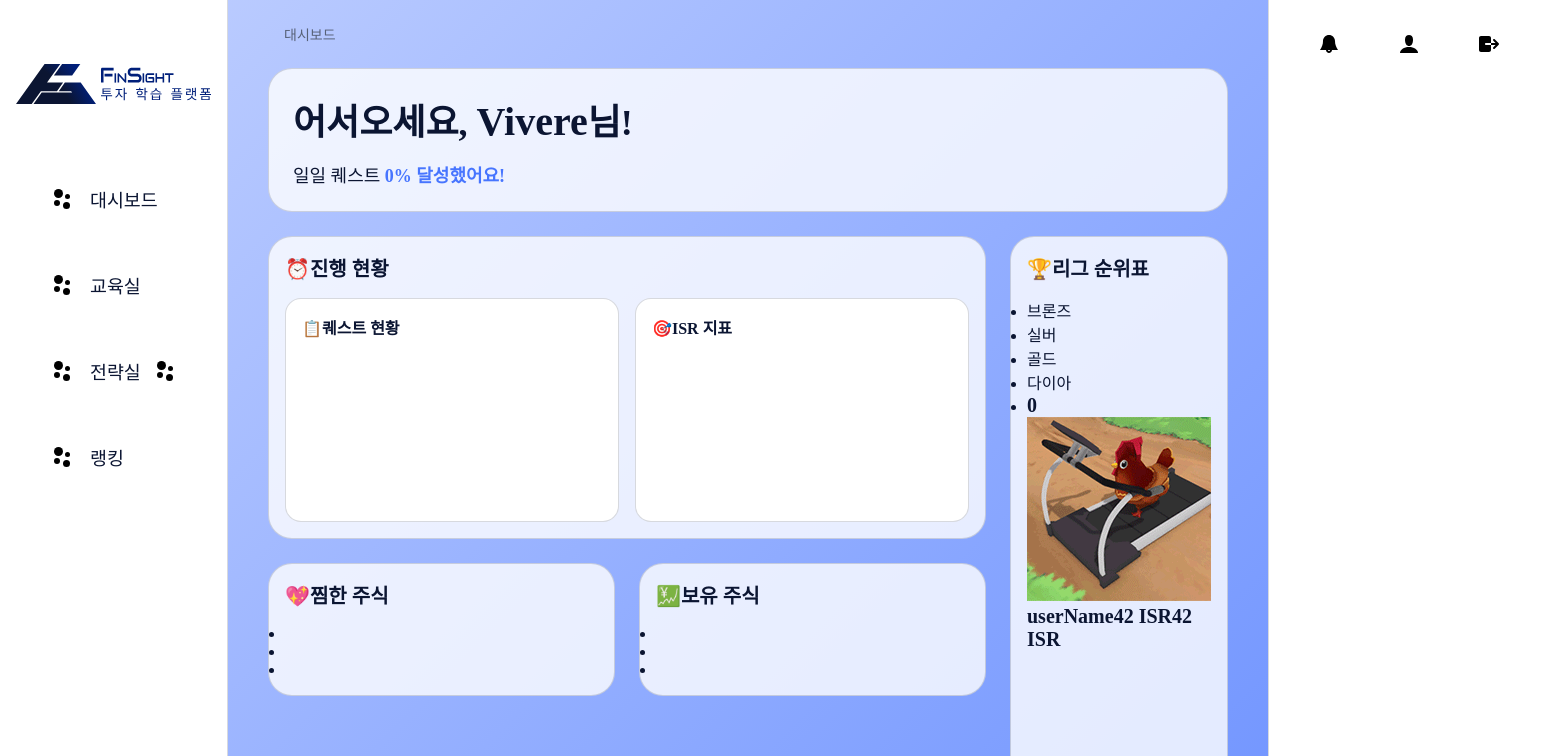
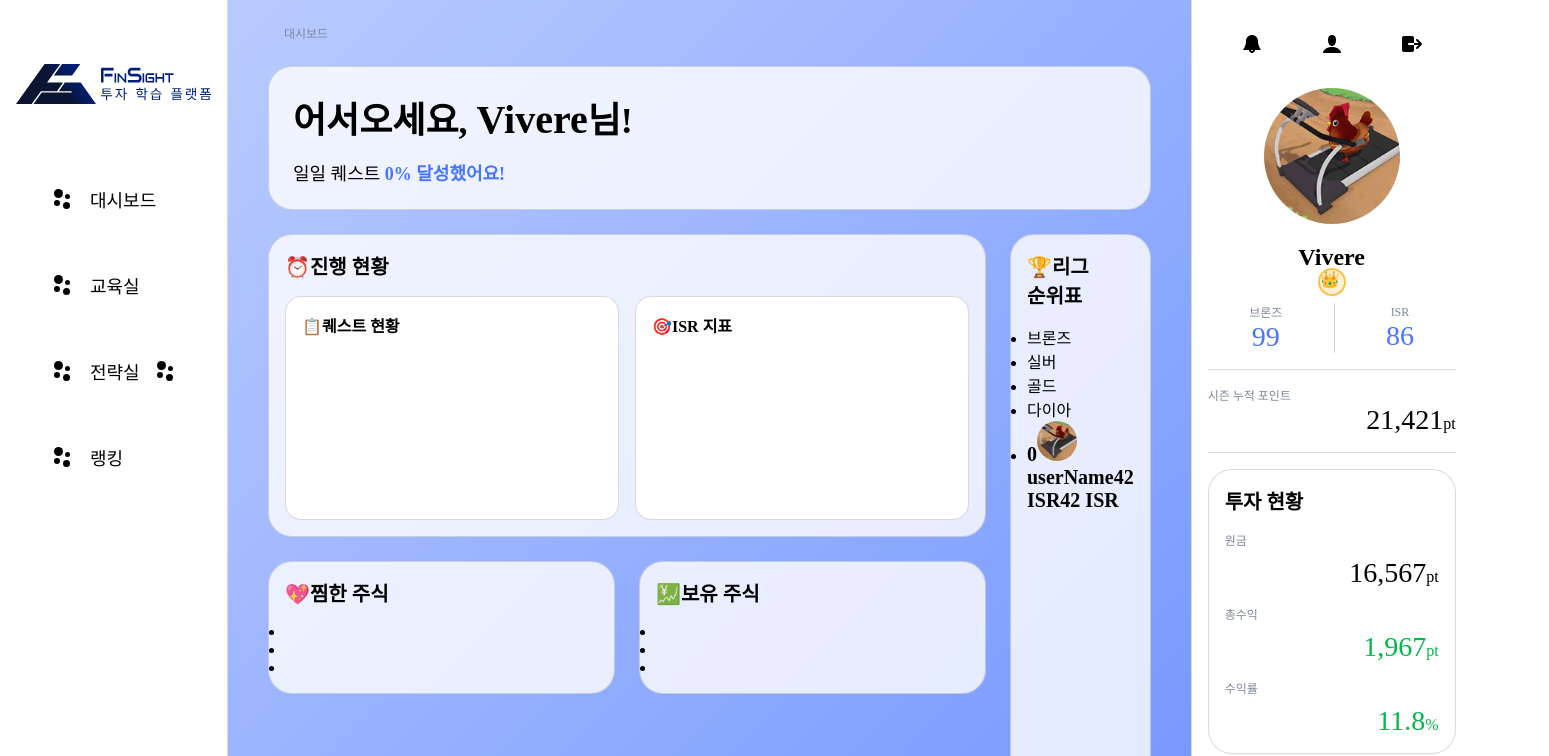
Before and after one commit to uzchang91/FinSight, a React (Vite) app in the folder frontend/: page / in a window 1280 px wide. Shown: the top 756 px of the page, 1549 px wide, since content can reach past the window. Built offline with nearby package versions, Linux system fonts and the light colour scheme; a web font is replaced by a local one.

Commit message:
Update /Frontend

```diff
--- a/frontend/src/App.jsx
+++ b/frontend/src/App.jsx
@@ -1,6 +1,7 @@
 import React, { useState } from 'react'
 import favicon from './assets/favicon.svg'
 import Landing from './components/Landing'
+import Login from './components/Login'
 import Main from './components/Main'
 
 function App() {
@@ -8,6 +9,7 @@ function App() {
   return (
     <div>
       {/* <Landing /> */}
+      {/* <Login /> */}
       <Main />
     </div>
   )
--- a/frontend/src/components/Dashboard.css
+++ b/frontend/src/components/Dashboard.css
@@ -8,7 +8,7 @@
   display: flex;
   gap: 0.5rem;
 
-  font-size: 0.875rem;
+  font-size: 0.75rem;
   color: var(--text-highlight);
   padding: 1.5rem 1.5rem 0 1rem;
 }
@@ -130,6 +130,19 @@
   font-weight: 600;
 }
 
+.rank-list {
+  display: flex;
+  align-items: center;
+  gap: 1rem;
+}
+
+.rank-profile {
+  width: 2.5rem;
+  height: 2.5rem;
+
+  border-radius: 2rem;
+}
+
 /* quest canvas */
 
 
--- a/frontend/src/components/Dashboard.jsx
+++ b/frontend/src/components/Dashboard.jsx
@@ -50,21 +50,20 @@ const Dashboard = () => {
             </div>
           </div>
         </div>
+        {/* ranks */}
         <div className='dash-rank'>
           <span>🏆리그 순위표</span>
-          <div>
-            <div>
-              <ul>
-                <li>브론즈</li>
-                <li>실버</li>
-                <li>골드</li>
-                <li>다이아</li>
-              </ul>
-            </div>
-            <ul>
-              <li>
+          <div className=''>
+            <ul className=''>
+              <li>브론즈</li>
+              <li>실버</li>
+              <li>골드</li>
+              <li>다이아</li>
+            </ul>
+            <ul className='rank-list'>
+              <li className=''>
                 <span>0</span>
-                <img src={profile} alt="account image" />
+                <img src={profile} alt="account image" className='rank-profile' />
                 <span>userName</span>
                 <span>42 ISR</span>
                 <span>42 ISR</span>
--- a/frontend/src/components/Join.css
+++ b/frontend/src/components/Join.css
@@ -26,7 +26,7 @@
   align-items: center;
   gap: 0.5rem;
 
-  font-size: 0.875rem;
+  font-size: 0.75rem;
   font-weight: 500;
 
   cursor: pointer;
@@ -63,13 +63,13 @@
   border-radius: 1.5rem;
   box-sizing: border-box;
   backdrop-filter: blur(0.5rem);
-  font-size: 1.15rem;
+  font-size: 1.125rem;
   font-weight: 600;
 }
 
 .kakao_btn {
   background-color: #FEE500;
-  border-radius: 0.875rem;
+  border-radius: 0.75rem;
   height: 3rem;
   width: 100%;
   border: none;
@@ -91,7 +91,7 @@
 
 .google_btn {
   background-color: white;
-  border-radius: 0.875rem;
+  border-radius: 0.75rem;
   height: 3rem;
   width: 100%;
   border: 1px solid #747775;
--- a/frontend/src/components/Landing.css
+++ b/frontend/src/components/Landing.css
@@ -94,7 +94,7 @@
   padding-left: 1rem;
   width: 100%;
   word-break: keep-all;
-  font-size: 1.15rem;
+  font-size: 1.125rem;
   font-weight: 500;
 }
 
@@ -137,7 +137,7 @@
 
   padding-left: 1rem;
 
-  font-size: 1.15rem;
+  font-size: 1.125rem;
   font-weight: 500;
 }
 
--- /dev/null
+++ b/frontend/src/components/Login.css
@@ -0,0 +1,100 @@
+.login {
+  width: 100vw;
+  height: 100vh;
+
+  display: flex;
+  justify-content: center;
+  align-items: center;
+}
+
+.login-container {
+  width: 424px;
+  height: fit-content;
+  padding: 1.5rem;
+
+  display: flex;
+  flex-direction: column;
+  gap: 3.5rem;
+
+  background-color: var(--bg);
+  border: 1px solid var(--border);
+  border-radius: 1.5rem;
+}
+
+.login-logo {
+  height: 3rem;
+  margin-top: 3rem;
+}
+
+.login-type {
+  display: flex;
+  flex-direction: column;
+  gap: 1.5rem;
+}
+
+.login-id {
+  display: flex;
+  flex-direction: column;
+  gap: 0.5rem;
+
+  font-size: 1rem;
+  font-weight: 500;
+}
+
+.login-input {
+  width: 100%;
+  height: 3rem;
+  padding: 0.5rem 1rem;
+  box-sizing: border-box;
+
+  border: 1px solid var(--border);
+  border-radius: 0.75rem;
+}
+
+.login-id span{
+padding-left: 1rem;
+
+  color: var(--text-highlight);
+  font-size: 0.75rem;
+}
+
+.login-id strong{
+  color: var(--danger);
+  font-size: 0.75rem;
+}
+
+.login-divide {
+  padding: 1rem;
+
+  display: flex;
+  justify-content: center;
+  align-items: center;
+  gap: 8px;
+
+  font-size: 0.75rem;
+  color: var(--text-highlight);
+}
+
+.divide-slave {
+  width: 100%;
+  height: 1px;
+
+  background-color: var(--text-highlight);
+}
+
+.join-btn {
+  background-color: var(--border);
+  border-radius: 0.75rem;
+  height: 3rem;
+  width: 100%;
+  border: none;
+
+  display: flex;
+  justify-content: center;
+  align-items: center;
+  gap: 0.5rem;
+  font-size: 1rem;
+  font-weight: 600;
+
+  cursor: pointer;
+}
--- a/frontend/src/components/Navigation.css
+++ b/frontend/src/components/Navigation.css
@@ -43,9 +43,9 @@
   align-items: center;
   justify-content: space-between;
 
-  font-size: 1.15rem;
+  font-size: 1.1251rem;
   font-weight: 500;
-  border-radius: 0.875rem;
+  border-radius: 0.75rem;
   border: 2px solid transparent;
   background:  transparent 0%;
 
--- a/frontend/src/components/Profile.css
+++ b/frontend/src/components/Profile.css
@@ -12,6 +12,7 @@
   border-left: 1px solid var(--border);
   box-sizing: border-box;
 }
+
 .profile-set {
   padding: 0 1rem;
 
@@ -19,6 +20,7 @@
   justify-content: space-between;
   gap: 1.5rem;
 }
+
 .set-icons {
   width: 1.5rem;
   height: 1.5rem;
@@ -26,3 +28,133 @@
 
   color: var(--primary);
 }
+
+.profile-master {
+  display: flex;
+  flex-direction: column;
+  justify-content: center;
+  align-items: center;
+  gap: 1rem;
+}
+
+.profile-account {
+  width: fit-content;
+  height: fit-content;
+  position: relative;
+}
+
+.profile-premium {
+  position: absolute;
+  top: 11.25rem;
+  left: 50%;
+  transform: translateX(-50%);
+
+  width: 1.5rem;
+  height: 1.5rem;
+
+  background-color: color-mix(in srgb, var(--warning) 24%, var(--bg));
+  border: 2px solid var(--warning);
+  border-radius: 1rem;
+}
+
+.profile-pic {
+  width: 8.5rem;
+  height: 8.5rem;
+
+  border-radius: 8.5rem;
+}
+
+.profile-name {
+  font-size: 1.5rem;
+  font-weight: 600;
+}
+
+.profile-stats {
+  padding: 1rem;
+
+  display: flex;
+  justify-content: space-around;
+
+  border-bottom: 1px solid var(--border);
+}
+
+.profile-stats hr {
+  width: 1px;
+
+  background-color: var(--border);
+  border: none;
+}
+
+.stats-description {
+  display: flex;
+  flex-direction: column;
+  justify-content: center;
+  align-items: center;
+
+  font-size: 1.75rem;
+  font-weight: 500;
+  color: var(--primary);
+}
+
+.total-description {
+  padding-bottom: 1rem;
+
+  display: flex;
+  flex-direction: column;
+
+  font-size: 1.75rem;
+  font-weight: 500;
+  border-bottom: 1px solid var(--border)
+}
+
+.total-description span:last-child {
+  font-size: 1rem;
+  font-weight: 500;
+}
+
+.description-slave {
+  width: 100%;
+  text-align: end;
+}
+
+.description-slave span {
+  font-size: 1rem;
+  font-weight: 500;
+}
+
+.gain {
+  color: var(--secondary);
+}
+
+.loss {
+  color: var(--danger);
+}
+
+.profile-stock {
+  height: fit-content;
+  padding: 1rem;
+
+  display: flex;
+  flex-direction: column;
+  gap: 1rem;
+
+  font-size: 1.75rem;
+  font-weight: 500;
+  background-color: var(--box-bg);
+  border-radius: 1.5rem;
+  border: 1px solid var(--border);
+  box-sizing: border-box;
+}
+
+.stock-content {
+  height: fit-content;
+
+  display: flex;
+  flex-direction: column;
+  gap: 0.5rem;
+}
+
+.profile-stock h2 {
+  font-size: 1.25rem;
+  font-weight: 600;
+}
--- a/frontend/src/components/Profile.jsx
+++ b/frontend/src/components/Profile.jsx
@@ -4,14 +4,52 @@ import notification from '../assets/icons/notification.svg'
 import account from '../assets/icons/account.svg'
 import logout from '../assets/icons/logout.svg'
 import iconp from '../assets/icons/icon-placeholder.svg'
+import profile from '../assets/chicken running machine.gif'
 
 const Profile = () => {
   return (
     <div className='profile'>
       <div className='profile-set'>
-        <img src={notification} alt="notification" className='set-icons'/>
-        <img src={account} alt="account" className='set-icons'/>
-        <img src={logout} alt="logout" className='set-icons'/>
+        <img src={notification} alt="notification" className='set-icons' />
+        <img src={account} alt="account" className='set-icons' />
+        <img src={logout} alt="logout" className='set-icons' />
+      </div>
+      <div className='profile-master'>
+        <div className='profile-account'>
+          <img src={profile} alt="profile image" className='profile-pic' />
+          <div className='profile-premium'>👑</div>
+        </div>
+        <h2 className='profile-name'>Vivere</h2>
+      </div>
+      <div className='profile-stats'>
+        <div className='stats-description'>
+          <span className='description-top'>브론즈</span>
+          <p>99</p>
+        </div>
+        <hr />
+        <div className='stats-description'>
+          <span className='description-top'>ISR</span>
+          <p>86</p>
+        </div>
+      </div>
+      <div className='total-description'>
+          <span className='description-top'>시즌 누적 포인트</span>
+          <p className='description-slave'>21,421<span>pt</span></p>
+      </div>
+      <div className='profile-stock'>
+        <h2>투자 현황</h2>
+        <div className='stock-content'>
+          <span className='description-top'>원금</span>
+          <p className='description-slave'>16,567<span>pt</span></p>
+        </div>
+        <div className='stock-content'>
+          <span className='description-top'>총수익</span>
+          <p className='description-slave gain'>1,967<span>pt</span></p>
+        </div>
+        <div className='stock-content'>
+          <span className='description-top'>수익률</span>
+          <p className='description-slave gain'>11.8<span>%</span></p>
+        </div>
       </div>
     </div>
   )
--- a/frontend/src/root.css
+++ b/frontend/src/root.css
@@ -4,7 +4,7 @@
 :root {
   --primary: #4775ff;
   --bg: #FFFFFF;
-  --secondary: #1FFF78;
+  --secondary: hsl(144, 100%, 36%);
   --text: #0B1532;
   --danger: #FF4766;
   --warning: #FFBF47;
@@ -14,11 +14,9 @@
   --bg-grad: linear-gradient(135deg, #C2D1FF, #7094ff);
   --progress-bar: linear-gradient(0deg, color-mix(in oklab, var(--primary), transparent 90%), color-mix(in oklab, #001F7A, transparent));
   --btn-prim: linear-gradient(90deg, var(--primary-70) 25%, hsla(225, 100%, 88%, 0.70) 100%);
-  --text-highlight: color-mix(in oklab, var(--text) 64%, var(--bg));
+  --text-highlight: color-mix(in oklab, var(--text) 48%, var(--bg));
   --border: color-mix(in oklab, var(--text) 16%, transparent);
   --box-bg: color-mix(in oklab, var(--bg) 80%, transparent);
-
-  color: var(--text);
 }
 
 * {
@@ -26,7 +24,6 @@
   margin: 0;
   padding: 0;
   word-break: keep-all;
-  color: var(--text);
 }
 
 body {
@@ -38,3 +35,9 @@ body {
   width: 1.5rem;
   height: 1.5rem;
 }
+
+.description-top {
+  font-size: 0.75rem;
+  font-weight: 400;
+  color: var(--text-highlight);
+}
```
Also changed, not shown: frontend/src/components/Login.jsx (+25 -9 lines).
